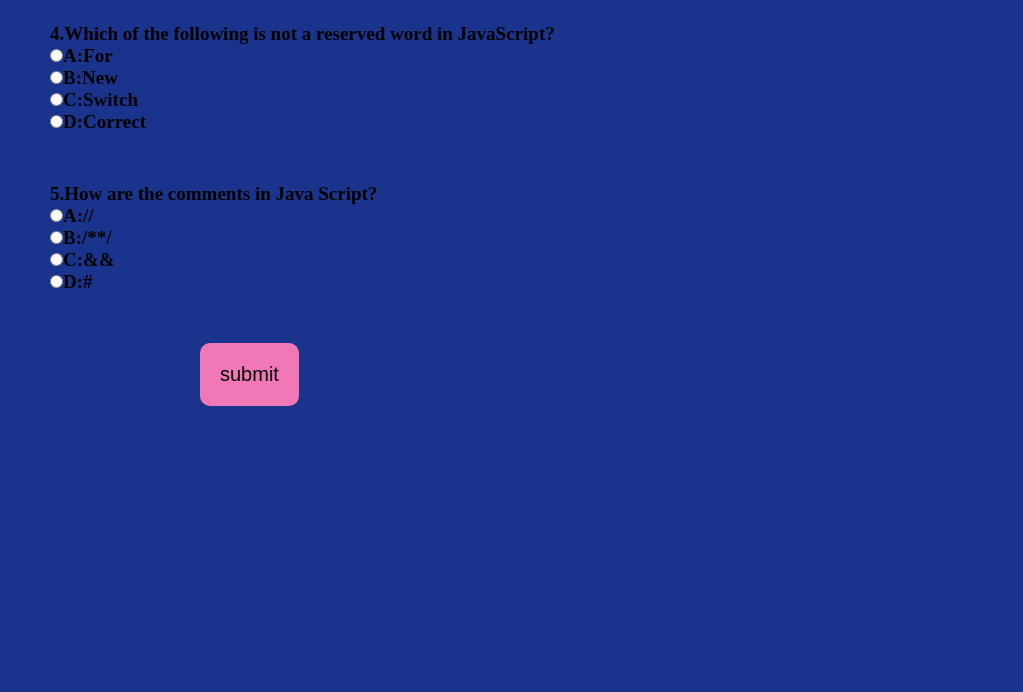
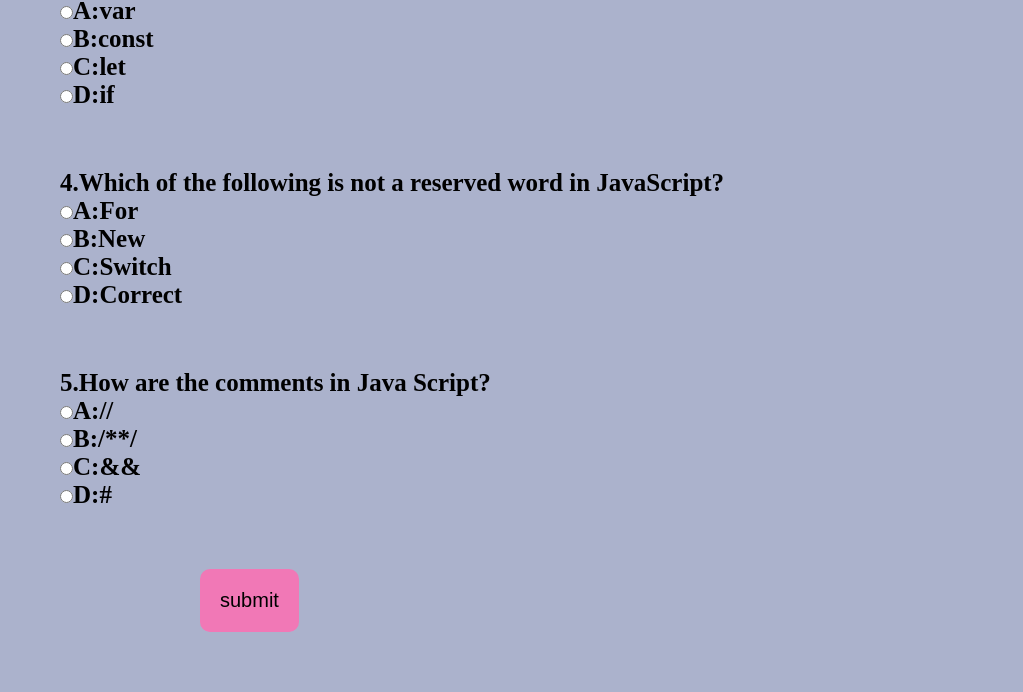
Before and after one commit to nyakiochristine/quizzie, a plain HTML site: page index.html in a window 1280 px wide. Shown: the part 749-1441 px from the top of the page, without its empty margins (0-1023 px from the left). Before the commit the page ends 1205 px from the top, so only its background shows below. Drawn offline with Linux system fonts and the light colour scheme.

Commit message:
style:changed the background color and font size

```diff
--- a/index.css
+++ b/index.css
@@ -2,8 +2,8 @@
     box-sizing: border-box;
     padding: 0%;
     margin: 0%;
-    background-color:#1a338d;
-    box-shadow: #172d80;
+    background-color:#abb2cc;
+    box-shadow: #1d41c4;
 
 
 }
@@ -33,7 +33,7 @@ h2{
     align-content: center;
 }
 body{
-    font-size: 19px;
+    font-size: 25px;
     font-weight: bold;
     padding-top: 20px;
 }
@@ -47,5 +47,5 @@ body{
     border-style: none;
 }
 div{
-    margin: 50px;
+    margin: 60px;
 }
```
